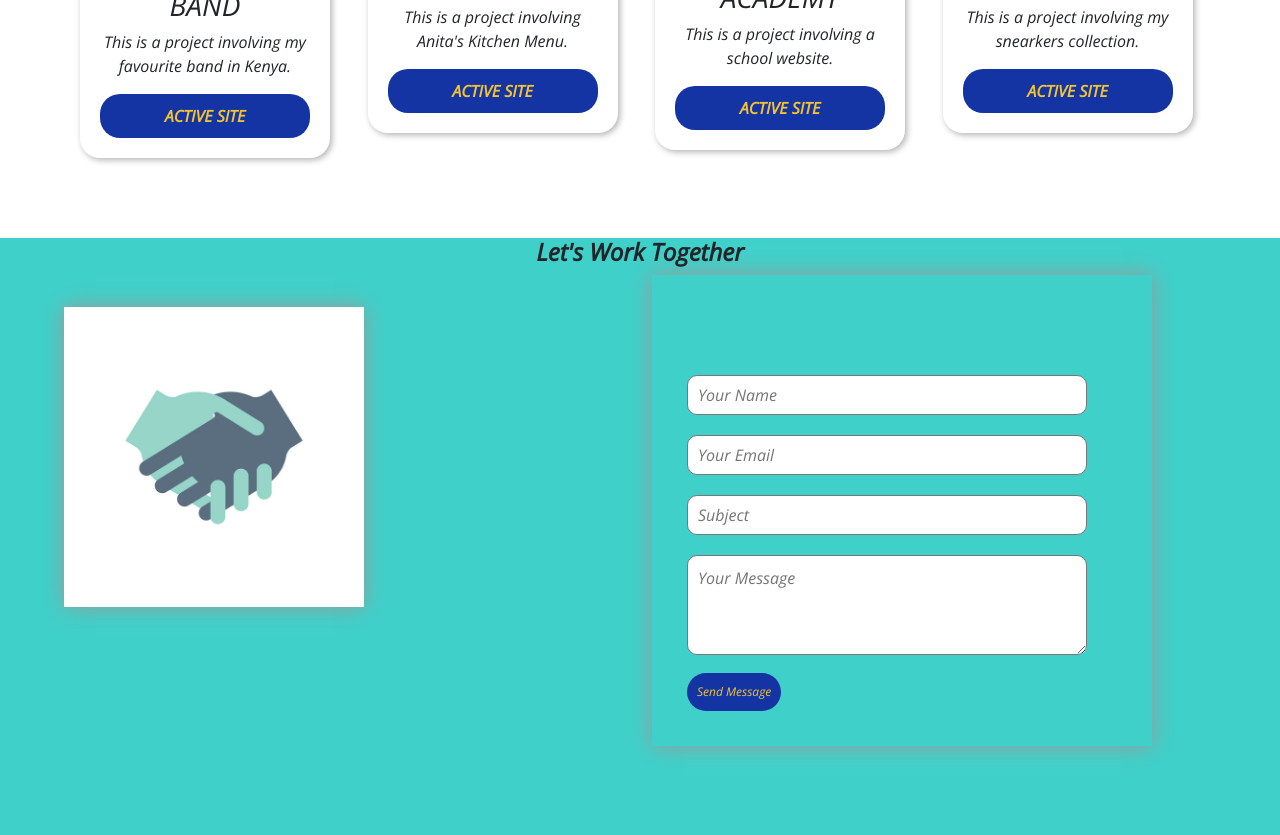
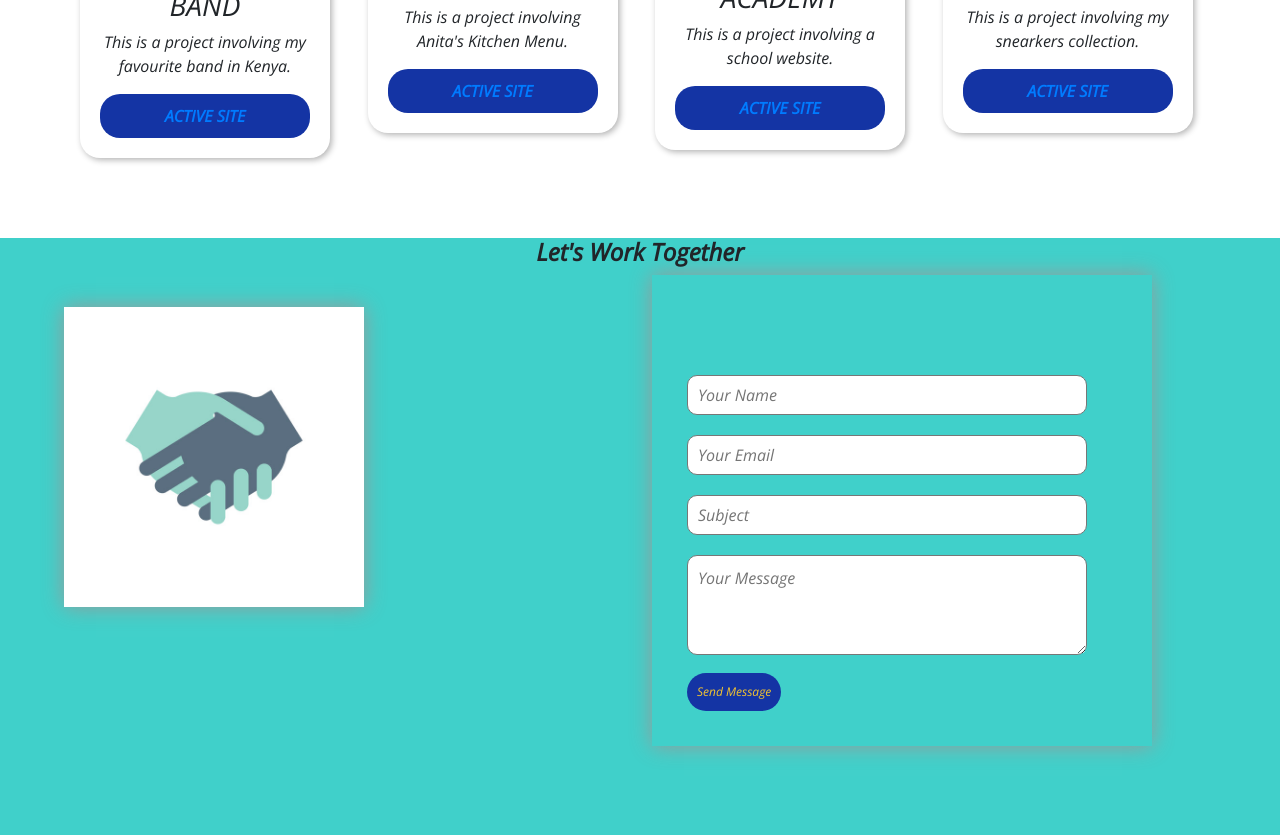
Before and after one commit to TERESIA012/portfolio_project, a plain HTML site: page index.html in a window 1280 px wide. Shown: the part 2443-3278 px from the top of the page. Drawn offline with nearby package versions, Linux system fonts and the light colour scheme.

Commit message:
add link

```diff
--- a/index.html
+++ b/index.html
@@ -94,7 +94,7 @@
                     <h3>Favourite Band</h3>
                     <p>This is a project involving my favourite band in Kenya.</p>
                     <button class="gh">
-                        <!--<a href="https://teresia012.github.io/FAVOURITE_BAND_PROJECT_2/">-->Active Site</a>
+                        <a href="https://teresia012.github.io/FAVOURITE_BAND_PROJECT_2/">Active Site</a>
                     </button>
                 </div>
             </article>
@@ -107,7 +107,7 @@
                     <h3>Menu</h3>
                     <p>This is a project involving Anita's Kitchen Menu.</p>
                     <button class="gh">
-                        <!--<a href="https://teresia012.github.io/anitas_kitchen_project/">-->Active Site</a>
+                       <a href=" https://teresia012.github.io/anitas_kitchen_project/">Active Site</a>
                     </button>
                 </div>
             </article>
@@ -121,7 +121,7 @@
                     <h3>Mutanda Academy</h3>
                     <p>This is a project involving a school website.</p>
                     <button class="gh">
-                        <!----<a href="https://teresia012.github.io/mutanda_academy_project/">-->Active Site</a>
+                        <a href="https://teresia012.github.io/mutanda_academy_project/"> Active Site</a>
                     </button>
                 </div>
             </article>
@@ -134,7 +134,7 @@
                     <h3>Sneakerhub</h3>
                     <p>This is a project involving my snearkers collection.</p>
                     <button class="gh">
-                        <!--<a href="https://teresia012.github.io/sneaker_hub/">-->Active Site</a>
+                        <a href="https://teresia012.github.io/sneaker_hub/">Active Site</a>
                     </button>
                 </div>
             </article>
```
